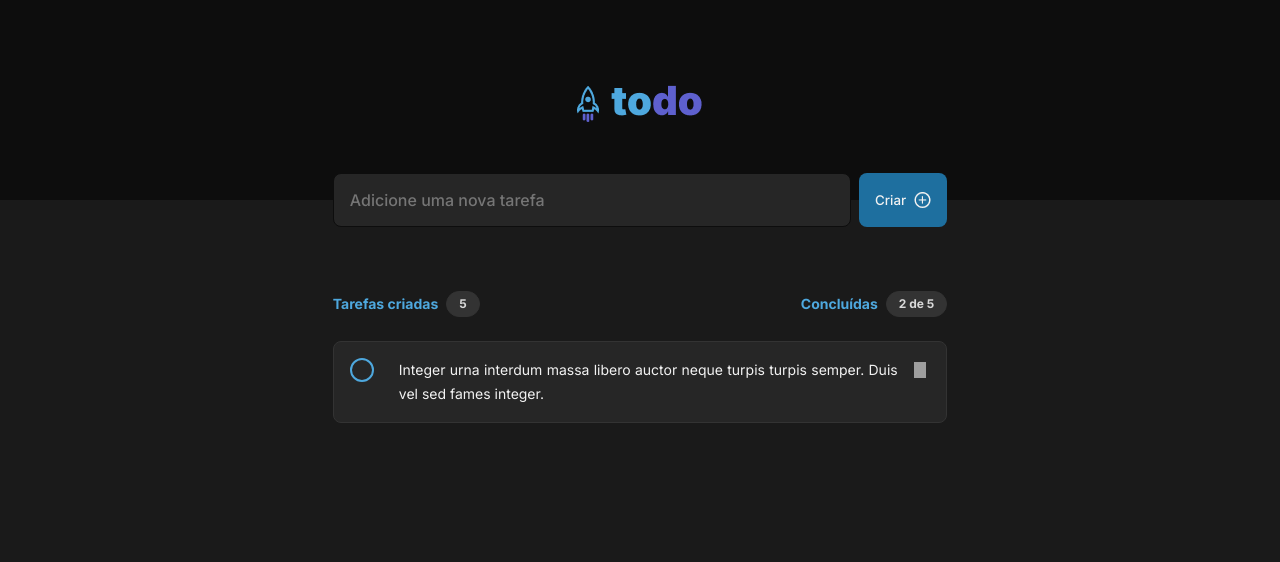
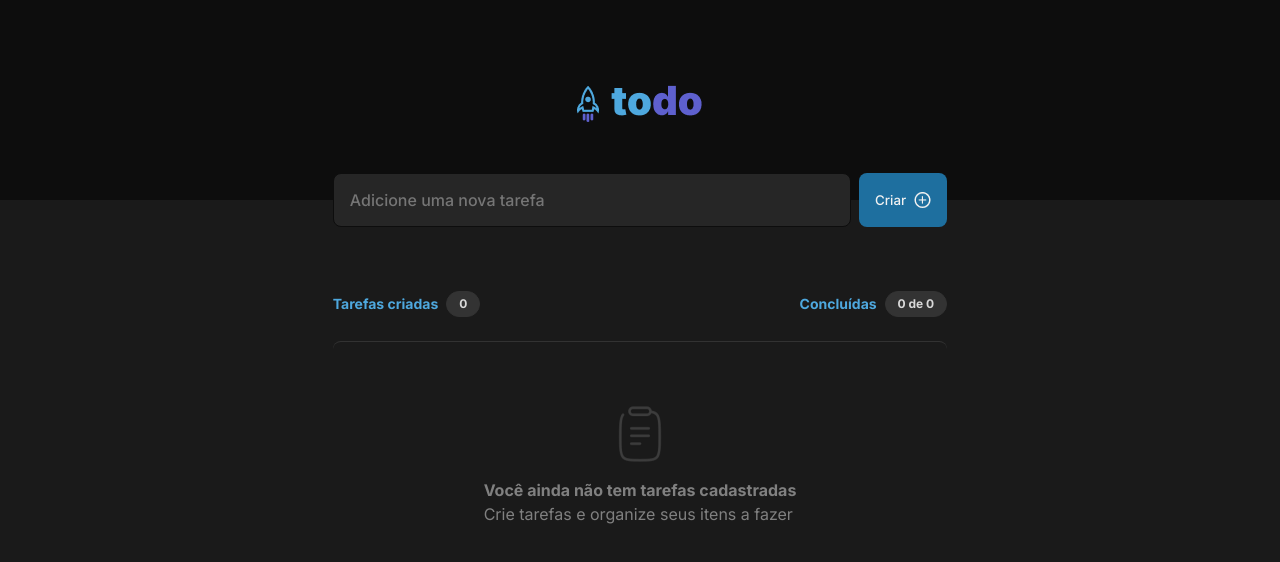
Before and after one commit to weyfelix/todolist, a React (Vite) app: page / in a window 1280 px wide. Shown: the top 562 px of the page. Built offline with nearby package versions, Linux system fonts and the light colour scheme; grey boxes are pictures that could not be loaded.

Commit message:
Componentizacao uso de stado e finalizacao do projeto

```diff
--- a/package.json
+++ b/package.json
@@ -11,7 +11,8 @@
   },
   "dependencies": {
     "react": "^18.2.0",
-    "react-dom": "^18.2.0"
+    "react-dom": "^18.2.0",
+    "uuid": "^9.0.1"
   },
   "devDependencies": {
     "@types/react": "^18.2.37",
--- a/src/App.css
+++ b/src/App.css
@@ -1,13 +1,11 @@
 body {
-  height: 100vh;
+  background-color: var(--color-Gray600);
 }
 
 .container {
   width: 100%;
-  height: 100vh;
   display: flex;
   flex-direction: column;
-  background-color: var(--color-Gray600);
   color: var(--color-Gray100);
 }
 
@@ -25,7 +23,7 @@ body {
   transform: translateY(-1.687rem);
 }
 
-.inputTask {
+.inputTask form {
   padding: 0 26%;
   display: flex;
   gap: 0.5rem;
@@ -121,128 +119,11 @@ body {
   justify-content: center;
 }
 
-.Empty {
-  margin-top: 1.5rem;
-  width: 100%;
-  display: flex;
-  flex-direction: column;
-  justify-content: center;
-  flex-grow: 1;
-  align-items: center;
-  border-top: 1px solid #333333;
-  border-radius: 8px;
-  gap: 1rem;
-}
-
-.Empty img {
-  width: 3.5rem;
-  height: 3.5rem;
-}
-
-.Empty p {
-  color: var(--color-Gray300);
-  font-size: 1rem;
-  font-weight: 400;
-}
-
-.Empty p span {
-  color: var(--color-Gray300);
-  font-size: 1rem;
-  font-weight: bold;
-}
-
-
 .List {
   margin-top: 1.5rem;
   width: 100%;
   display: flex;
   flex-direction: column;
   justify-content: flex-start;
-  flex-grow: 1;
   gap: 0.75rem;
 }
-
-.List .Task {
-  width: 100%;
-  display: flex;
-  background-color: var(--color-Gray500);
-  border: 1px solid var(--color-Gray400);
-  border-radius: 8px;
-  padding: 1rem;
-  gap: 0.75rem;
-}
-
-.List .Task p {
-  margin-left: 1.5rem;
-  text-align: justify;
-  font-size: 0.875rem;
-  font-weight: 400;
-  color: var(--color-Gray100);
-}
-.List .Task span {
-  height: 1.5rem;
-  width: 1.5rem;
-  padding: 4px;
-}
-
-.List .Task button {
-  width: 100%;
-  height: 100%;
-  display: flex;
-  margin: 0;
-  border: none;
-  cursor: pointer;
-  outline: none;
-  background-color: transparent;
-  background-image: url('./src/assets/trash.png');
-  background-size: cover;
-  background-position: center;
-  background-repeat: no-repeat;
-}
-
-.List .Task button:hover {
-  background-image: url('./src/assets/trashHover.png');
-}
-
-.List .Task .round {
-  position: relative;
-  width: 1rem;
-}
-
-.List .Task .round > label {
-  border: 2px solid var(--color-Blue);
-  border-radius: 50%;
-  cursor: pointer;
-  height: 24px;
-  left: 0;
-  position: absolute;
-  top: 0;
-  width: 24px;
-}
-
-.List .Task .round > label:after {
-  border: 2px solid var(--color-Gray100);
-  border-top: none;
-  border-right: none;
-  content: "";
-  height: 2px;
-  left: 7px;
-  opacity: 0;
-  position: absolute;
-  top: 8px;
-  transform: rotate(-45deg);
-  width: 8px;
-}
-
-.List .Task .round input[type="checkbox"] {
-  visibility: hidden;
-}
-
-.List .Task .round input[type="checkbox"]:checked + label {
-  background-color: var(--color-PurpleDark);
-  border-color: var(--color-PurpleDark);
-}
-
-.List .Task .round input[type="checkbox"]:checked + label:after {
-  opacity: 1;
-}
--- a/src/App.tsx
+++ b/src/App.tsx
@@ -1,6 +1,69 @@
-import './App.css'
+
+
+import './App.css';
+
+
+import { Task } from './task';
+import { Empty } from './Empty';
+import {useEffect, useState, FormEvent, ChangeEvent} from 'react';
+import { v4 as uuidv4 } from 'uuid';
+
+interface taskInterface {
+  id: string
+  status: boolean
+  textTask: string
+}
 
 function App() {
+
+  const [countStatusTrue, setCountStatusTrue] = useState(0)
+  const [TaskList, setTaskList] = useState<taskInterface[]>([])
+  const [newTaskText, setNewTaskText] = useState<string>('')
+
+  function countTaskCompleted () {
+    const completedCount = TaskList.filter(tsk => tsk.status === true).length;
+    setCountStatusTrue(completedCount);
+  }
+
+  function handleCreateNewTask (event: FormEvent) {
+    event.preventDefault();
+
+   const newTask = {
+      id: uuidv4(),
+      status: false,
+      textTask: newTaskText
+    }
+    setTaskList([...TaskList, newTask])
+    setNewTaskText('')
+  }
+
+  function handleNewTaskText (event: ChangeEvent<HTMLInputElement>) {
+    setNewTaskText(event.target.value)
+  }
+
+  function handleTrashTask (id: string) {
+    const tasksWithoutDeleteOne = TaskList.filter(task => task.id !== id);
+    setTaskList(tasksWithoutDeleteOne)
+  }
+
+  function handleInputTask (id: string) {
+    const updatedTaskList = TaskList.map(task => {
+      if (task.id === id) {
+        return {
+          ...task,
+          status: !task.status,
+        };
+      }
+      return task;
+    });
+
+    setTaskList(updatedTaskList);
+  }
+
+  useEffect(() => {
+    countTaskCompleted();
+  }, [TaskList]);
+
 
   return (
     <div className='container'>
@@ -9,38 +72,44 @@ function App() {
         </div>
         <div className='corpo'>
           <div className='inputTask'>
-              <input type="text" placeholder='Adicione uma nova tarefa'/>
-              <button className='buttonCriar'>Criar <img src="./src/assets/plus.png" alt="" /></button>
+              <form onSubmit={handleCreateNewTask}>
+                <input
+                    type="text"
+                    name='textTask'
+                    placeholder='Adicione uma nova tarefa'
+                    value={newTaskText}
+                    onChange={handleNewTaskText}
+                    required
+                    />
+                <button type='submit' className='buttonCriar'>Criar <img src="./src/assets/plus.png" alt="" /></button>
+              </form>
           </div>
           <div className='Tasks'>
             <div className='Info'>
               <div className='Created'>
-                <strong>Tarefas criadas</strong><span>5</span>
+                <strong>Tarefas criadas</strong><span>{TaskList.length}</span>
               </div>
               <div className='Done'>
-                <strong>Concluídas</strong><span>2 de 5</span>
+                <strong>Concluídas</strong><span>{countStatusTrue} de {TaskList.length}</span>
               </div>
             </div>
-            {/* <div className='Empty'>
-                <img src="./src/assets/Clipboard.png" alt="" />
-                <p>
-                 <span>Você ainda não tem tarefas cadastradas</span><br />
-                 Crie tarefas e organize seus itens a fazer
-                </p>
-            </div> */}
 
-            <div className='List'>
-                <div className='Task'>
-                  <div className="round">
-                    <input type="checkbox" id="checkbox1" />
-                    <label htmlFor="checkbox1"></label>
-                  </div>
-                  <label htmlFor="checkbox1">
-                    <p>Integer urna interdum massa libero auctor neque turpis turpis semper. Duis vel sed fames integer.</p>
-                  </label>
-                  <span><button /></span>
+            {TaskList.length === 0 ? (
+                <Empty />
+              ) : (
+                <div className='List'>
+                  {TaskList.map(tsk => (
+                    <Task
+                      key={tsk.id}
+                      id={tsk.id}
+                      status={tsk.status}
+                      textTask={tsk.textTask}
+                      handleTrashTask={handleTrashTask}
+                      handleInputTask={handleInputTask}
+                    />
+                  ))}
                 </div>
-            </div>
+              )}
           </div>
         </div>
     </div>
--- /dev/null
+++ b/src/Empty.css
@@ -0,0 +1,30 @@
+.Empty {
+  margin-top: 1.5rem;
+  padding-top: 4rem;
+  width: 100%;
+  display: flex;
+  flex-direction: column;
+  justify-content: center;
+  flex-grow: 1;
+  align-items: center;
+  border-top: 1px solid #333333;
+  border-radius: 8px;
+  gap: 1rem;
+}
+
+.Empty img {
+  width: 3.5rem;
+  height: 3.5rem;
+}
+
+.Empty p {
+  color: var(--color-Gray300);
+  font-size: 1rem;
+  font-weight: 400;
+}
+
+.Empty p span {
+  color: var(--color-Gray300);
+  font-size: 1rem;
+  font-weight: bold;
+}
--- /dev/null
+++ b/src/Empty.tsx
@@ -0,0 +1,13 @@
+import './Empty.css'
+
+export function Empty () {
+  return (
+    <div className='Empty'>
+        <img src="./src/assets/Clipboard.png" alt="" />
+        <p>
+        <span>Você ainda não tem tarefas cadastradas</span><br />
+        Crie tarefas e organize seus itens a fazer
+        </p>
+    </div>
+  )
+}
--- /dev/null
+++ b/src/Task.css
@@ -0,0 +1,91 @@
+
+.Task {
+  width: 100%;
+  display: flex;
+  justify-content: space-between;
+  background-color: var(--color-Gray500);
+  border: 1px solid var(--color-Gray400);
+  border-radius: 8px;
+  padding: 1rem;
+  gap: 0.75rem;
+}
+
+.Task #itemA {
+  display: flex;
+  justify-content: flex-start;
+}
+
+.Task p {
+  margin-left: 1.5rem;
+  text-align: justify;
+  font-size: 0.875rem;
+  font-weight: 400;
+  color: var(--color-Gray100);
+}
+.Task span {
+  height: 25px;
+  width: 25px;
+  padding: 4px;
+}
+
+.Task button {
+  width: 100%;
+  height: 100%;
+  display: flex;
+  margin: 0;
+  border: none;
+  cursor: pointer;
+  outline: none;
+  background-color: transparent;
+  background-image: url('./src/assets/trash.png');
+  background-size: cover;
+  background-position: center;
+  background-repeat: no-repeat;
+}
+
+.Task button:hover {
+  background-image: url('./src/assets/trashHover.png');
+}
+
+.Task .round {
+  position: relative;
+  width: 1rem;
+}
+
+.Task .round > label {
+  border: 2px solid var(--color-Blue);
+  border-radius: 50%;
+  cursor: pointer;
+  height: 24px;
+  left: 0;
+  position: absolute;
+  top: 0;
+  width: 24px;
+}
+
+.Task .round > label:after {
+  border: 2px solid var(--color-Gray100);
+  border-top: none;
+  border-right: none;
+  content: "";
+  height: 2px;
+  left: 7px;
+  opacity: 0;
+  position: absolute;
+  top: 8px;
+  transform: rotate(-45deg);
+  width: 8px;
+}
+
+.Task .round input[type="checkbox"] {
+  visibility: hidden;
+}
+
+.Task .round input[type="checkbox"]:checked + label {
+  background-color: var(--color-PurpleDark);
+  border-color: var(--color-PurpleDark);
+}
+
+.Task .round input[type="checkbox"]:checked + label:after {
+  opacity: 1;
+}
--- /dev/null
+++ b/src/Task.tsx
@@ -0,0 +1,36 @@
+import './Task.css'
+
+interface taskProps {
+  id: string;
+  status: boolean;
+  textTask: string;
+  handleTrashTask: (id: string) => void;
+  handleInputTask: (id: string) => void;
+}
+
+export function Task ({id, status, textTask, handleTrashTask, handleInputTask}: taskProps) {
+  function deleteTask () {
+    handleTrashTask(id)
+  }
+
+  function flagTask () {
+    handleInputTask(id)
+  }
+
+  return (
+    <div className='Task'>
+      <div id='itemA'>
+        <div className="round">
+          <input type="checkbox" id={id} checked={status} onClick={flagTask}/>
+          <label htmlFor={id}></label>
+        </div>
+        <label htmlFor={id}>
+          <p>{textTask}</p>
+        </label>
+      </div>
+      <span id='itemB'>
+        <button onClick={deleteTask}/>
+      </span>
+  </div>
+  )
+}
```
Also changed, not shown: 1 other file (tests, documents, lock files or other folders).
